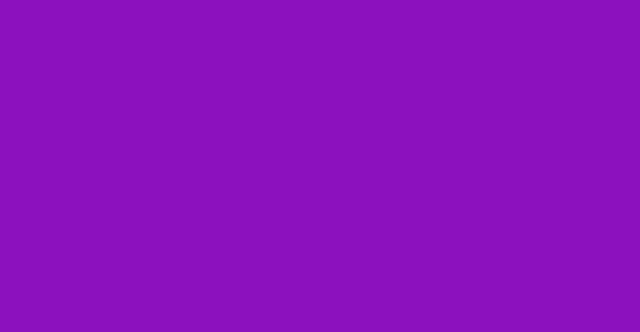
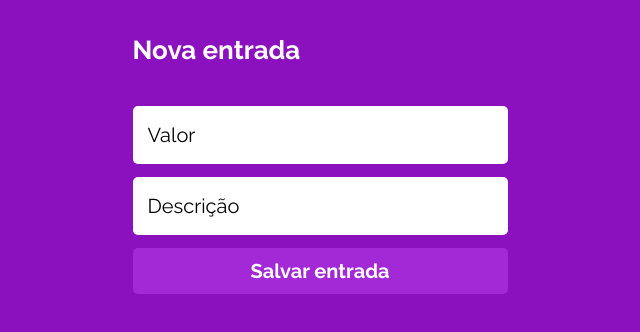
Before and after one commit to Ikusa0/projeto13-mywallet-front, a React (Create React App) app: page /profit in a window 1280 px wide. Before the commit this address had no page. Shown: the top 332 px of the page, without its empty margins (320-960 px from the left). Built offline with nearby package versions, Linux system fonts and the light colour scheme; a web font is replaced by a local one.

Commit message:
feature: new registry pages style implemented

```diff
--- a/src/App.js
+++ b/src/App.js
@@ -2,6 +2,8 @@ import { BrowserRouter, Route, Routes, Navigate } from "react-router-dom";
 import UserProvider from "./Contexts/UserContext";
 import Login from "./Pages/Login";
 import SingUp from "./Pages/SingUp";
+import NewRegistryProfit from "./Pages/NewRegistryProfit";
+import NewRegistrySpent from "./Pages/NewRegistrySpent";
 
 export default function App() {
   return (
@@ -11,6 +13,8 @@ export default function App() {
           <Route path="/" element={<Navigate replace to="/login" />} />
           <Route path="/login" element={<Login />} />
           <Route path="/sing_up" element={<SingUp />} />
+          <Route path="/profit" element={<NewRegistryProfit />} />
+          <Route path="/spent" element={<NewRegistrySpent />} />
         </Routes>
       </BrowserRouter>
     </UserProvider>
--- /dev/null
+++ b/src/Pages/NewRegistryProfit.js
@@ -0,0 +1,86 @@
+import React from "react";
+import axios from "axios";
+import styled from "styled-components";
+import { useNavigate } from "react-router-dom";
+import Form from "../Components/Form";
+import Page from "../Layouts/Page";
+
+export default function NewRegistryProfit() {
+  const navigate = useNavigate();
+  const [value, setValue] = React.useState("");
+  const [description, setDescription] = React.useState("");
+  const [disabled, setDisabled] = React.useState(false);
+
+  function handleSubmit(e) {
+    e.preventDefault();
+    setDisabled(true);
+    navigate("/receipt");
+
+    // TODO: enviar dados para o back
+  }
+
+  const formData = {
+    form: { onSubmit: handleSubmit },
+    inputs: [
+      {
+        //TODO: Formatar e.target.value para o padrão R$00,00
+        onChange: (e) => {
+          setValue(e.target.value);
+        },
+        value,
+        placeholder: "Valor",
+        required: true,
+        type: "text",
+        disabled,
+      },
+      {
+        onChange: (e) => {
+          setDescription(e.target.value);
+        },
+        value: description,
+        placeholder: "Descrição",
+        required: true,
+        type: "text",
+        disabled,
+      },
+    ],
+    button: {
+      text: "Salvar entrada",
+      disabled,
+    },
+  };
+
+  return (
+    <Container>
+      <Page>
+        <h1>Nova entrada</h1>
+        <Form data={formData} />
+      </Page>
+    </Container>
+  );
+}
+
+const Container = styled.div`
+  display: flex;
+  flex-direction: column;
+  padding: 35px;
+  align-items: center;
+  box-sizing: border-box;
+  text-align: center;
+
+  a {
+    font-style: normal;
+    font-weight: 700;
+    font-size: 15px;
+    line-height: 18px;
+  }
+
+  h1 {
+    align-self: start;
+    font-style: normal;
+    font-weight: 700;
+    font-size: 26px;
+    line-height: 31px;
+    margin-bottom: 40px;
+  }
+`;
--- /dev/null
+++ b/src/Pages/NewRegistrySpent.js
@@ -0,0 +1,86 @@
+import React from "react";
+import axios from "axios";
+import styled from "styled-components";
+import { useNavigate } from "react-router-dom";
+import Form from "../Components/Form";
+import Page from "../Layouts/Page";
+
+export default function NewRegistrySpent() {
+  const navigate = useNavigate();
+  const [value, setValue] = React.useState("");
+  const [description, setDescription] = React.useState("");
+  const [disabled, setDisabled] = React.useState(false);
+
+  function handleSubmit(e) {
+    e.preventDefault();
+    setDisabled(true);
+    navigate("/receipt");
+
+    // TODO: enviar dados para o back
+  }
+
+  const formData = {
+    form: { onSubmit: handleSubmit },
+    inputs: [
+      {
+        //TODO: Formatar e.target.value para o padrão R$00,00
+        onChange: (e) => {
+          setValue(e.target.value);
+        },
+        value,
+        placeholder: "Valor",
+        required: true,
+        type: "text",
+        disabled,
+      },
+      {
+        onChange: (e) => {
+          setDescription(e.target.value);
+        },
+        value: description,
+        placeholder: "Descrição",
+        required: true,
+        type: "text",
+        disabled,
+      },
+    ],
+    button: {
+      text: "Salvar saída",
+      disabled,
+    },
+  };
+
+  return (
+    <Container>
+      <Page>
+        <h1>Nova saída</h1>
+        <Form data={formData} />
+      </Page>
+    </Container>
+  );
+}
+
+const Container = styled.div`
+  display: flex;
+  flex-direction: column;
+  padding: 35px;
+  align-items: center;
+  box-sizing: border-box;
+  text-align: center;
+
+  a {
+    font-style: normal;
+    font-weight: 700;
+    font-size: 15px;
+    line-height: 18px;
+  }
+
+  h1 {
+    align-self: start;
+    font-style: normal;
+    font-weight: 700;
+    font-size: 26px;
+    line-height: 31px;
+    margin-bottom: 40px;
+  }
+`;
```
